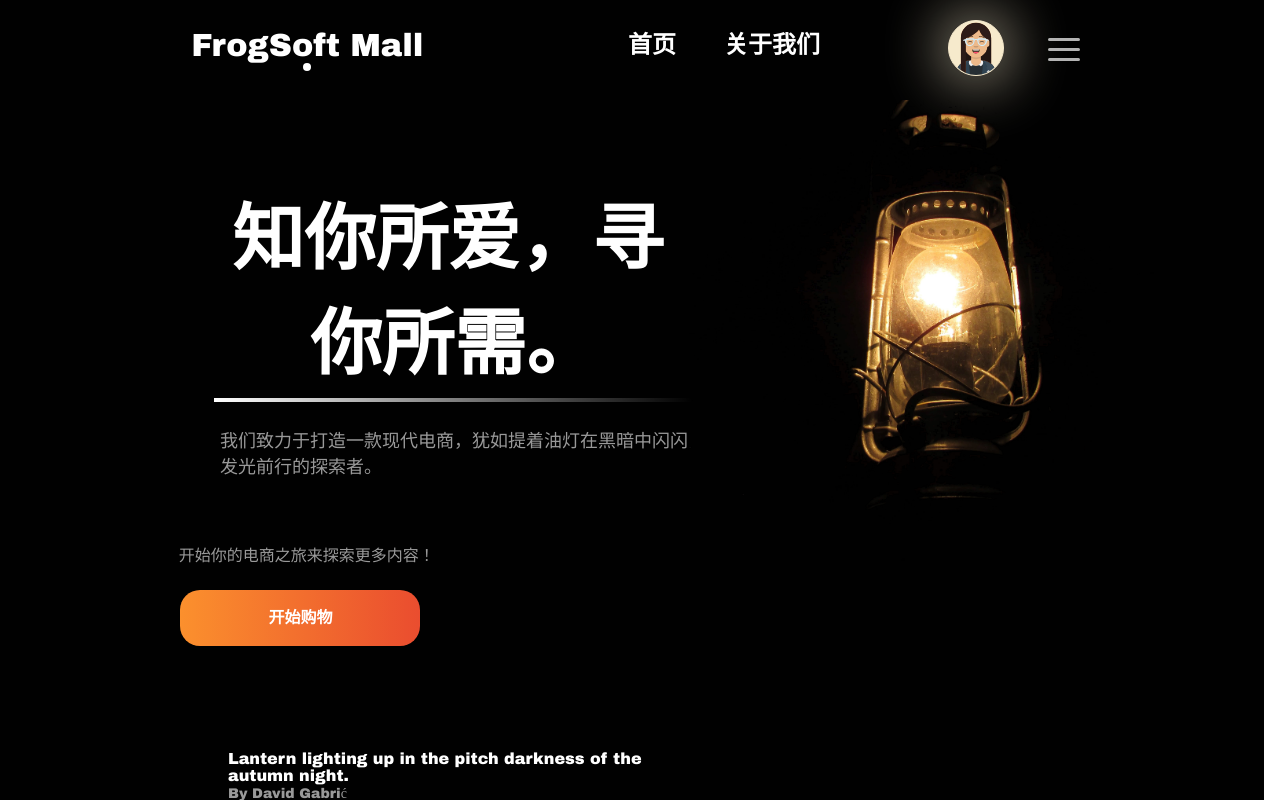
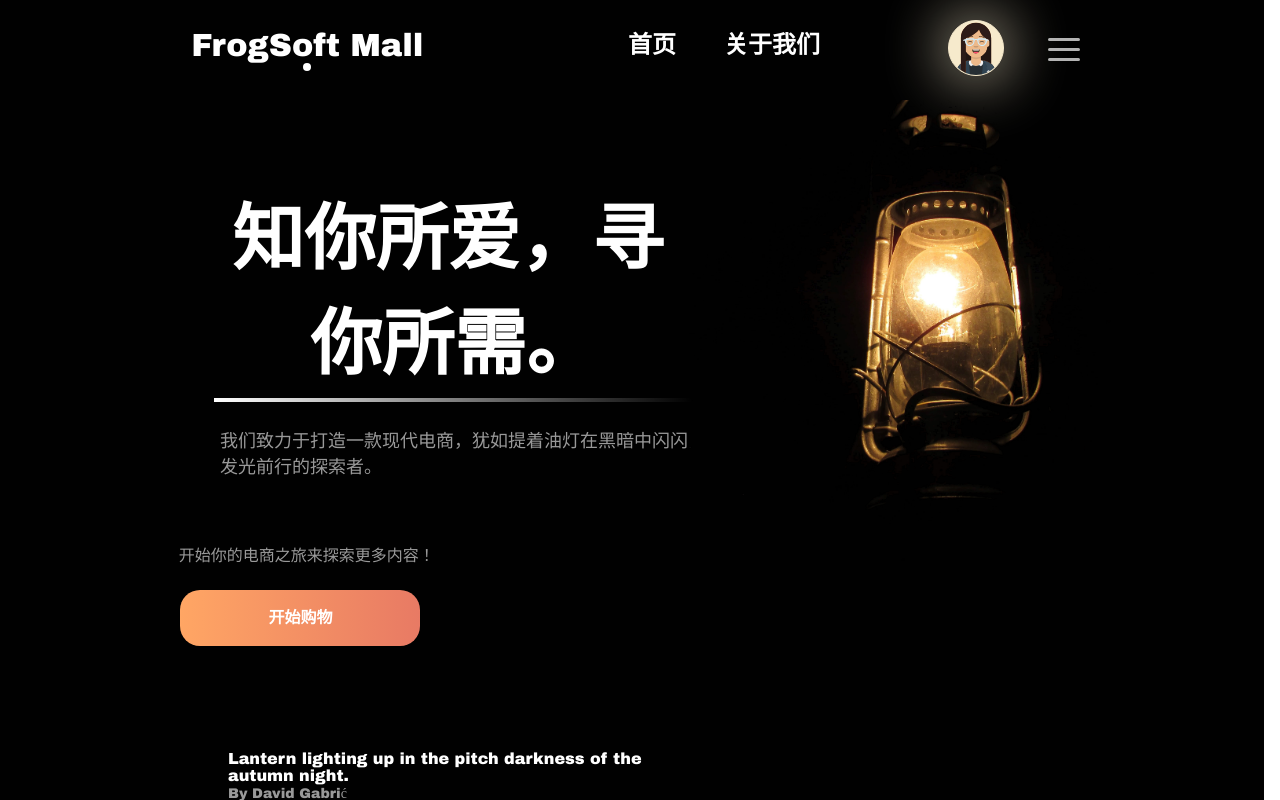
Before and after one commit to frog-software/frogsoft-mall, a Vue app in the folder frontend/: page / in a window 1280 px wide. In both pictures the pointer is over the button "开始购物". Built offline with nearby package versions, Linux system fonts and the light colour scheme.

Commit message:
feat(frontend): add start button hover style

```diff
--- a/frontend/src/views/Homepage.vue
+++ b/frontend/src/views/Homepage.vue
@@ -108,6 +108,10 @@ export default {
   animation-fill-mode: forwards;
 }
 
+.start-button:hover {
+  background: linear-gradient(to right, #ffa664, #e87a64)
+}
+
 @keyframes start-button-in {
   0% {
     transform: translateY(30vh);
```
